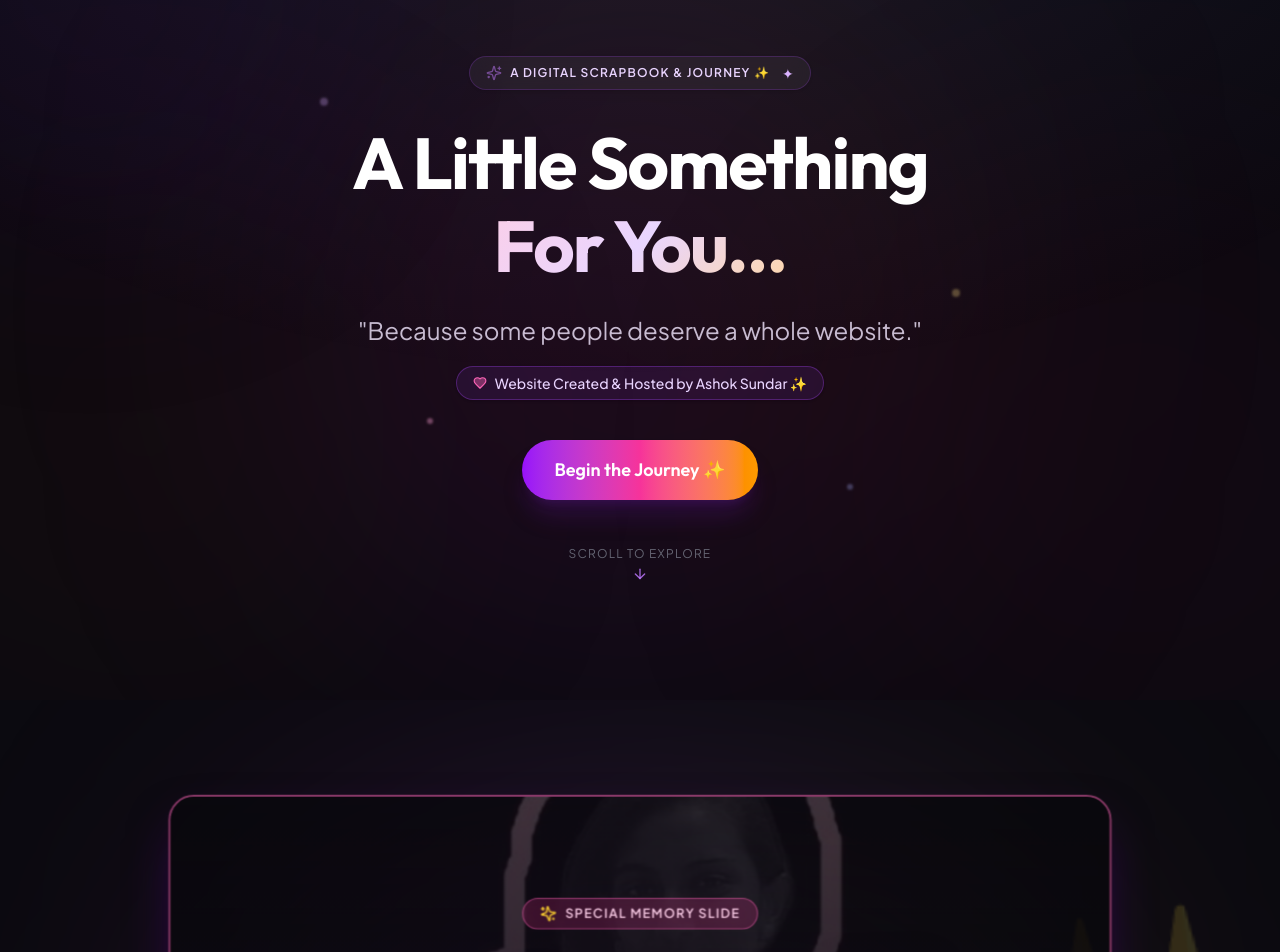
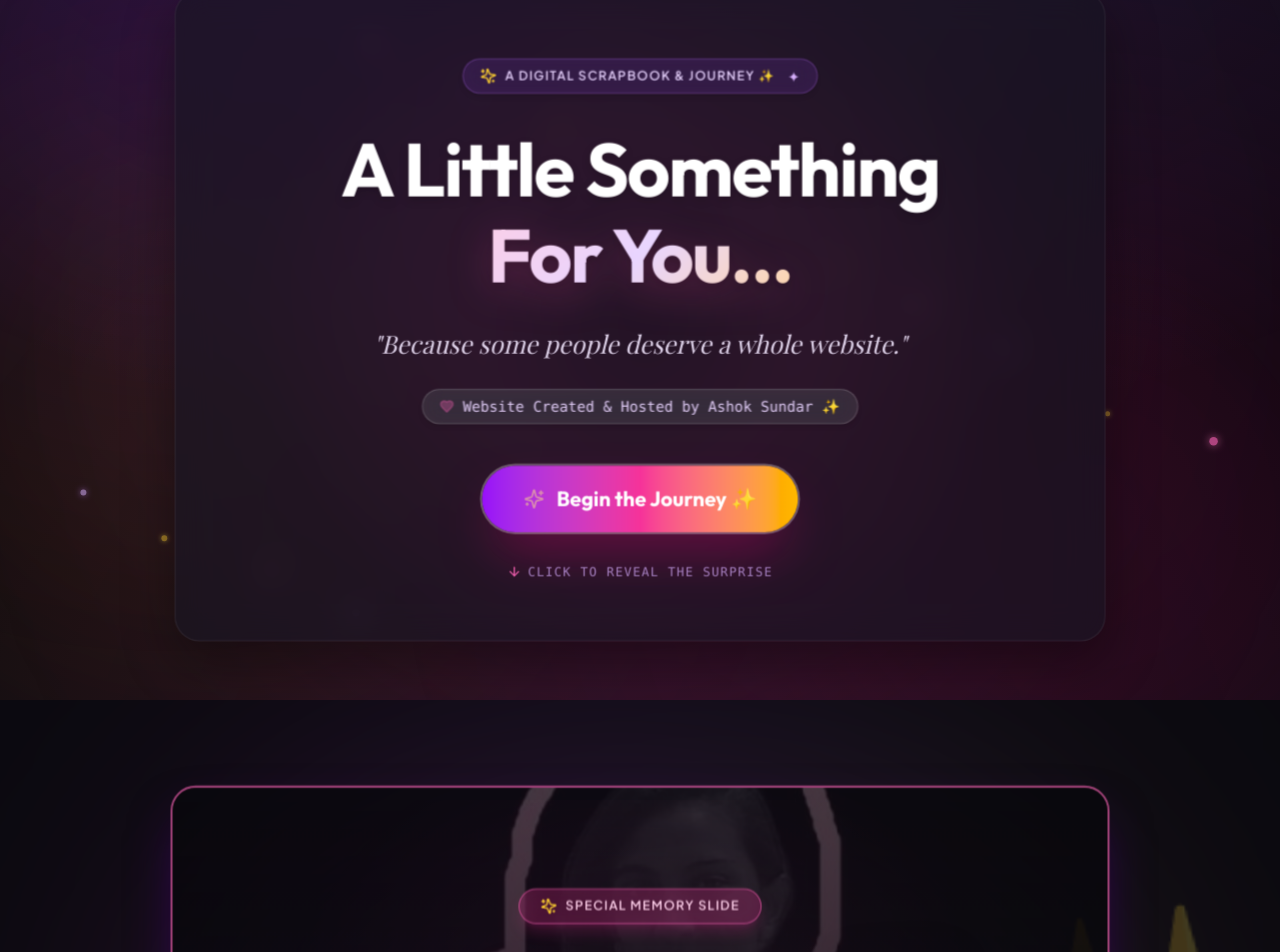
Before and after one commit to Ashoksundar18/abi-birthday, a React (Vite) app: page / in a window 1280 px wide. Shown: the part 100-1052 px from the top of the page. Built offline with nearby package versions, Linux system fonts and the light colour scheme; a web font is replaced by a local one.

Commit message:
Upgrade website aesthetics with 3D tilt cards, neon ambient lighting, and particle sparkles

```diff
--- a/src/components/AmbientBackground.jsx
+++ b/src/components/AmbientBackground.jsx
@@ -1,25 +1,55 @@
 import React from 'react';
+import { motion } from 'framer-motion';
 
 export default function AmbientBackground() {
+  const particles = Array.from({ length: 18 });
+
   return (
     <div className="fixed inset-0 pointer-events-none z-0 overflow-hidden select-none">
-      {/* Soft Purple Top Light Orb */}
-      <div className="absolute -top-40 -left-40 w-[500px] h-[500px] bg-purple-900/20 rounded-full blur-[120px] animate-pulse-glow" />
+      {/* Dynamic Glowing Ambient Light Orbs */}
+      <div className="absolute -top-40 -left-40 w-[650px] h-[650px] bg-purple-600/25 rounded-full blur-[140px] animate-pulse-glow" />
+      <div className="absolute top-1/3 -right-40 w-[700px] h-[700px] bg-pink-600/20 rounded-full blur-[160px] animate-pulse-glow" style={{ animationDelay: '2.5s' }} />
+      <div className="absolute bottom-10 -left-20 w-[550px] h-[550px] bg-amber-500/20 rounded-full blur-[150px] animate-pulse-glow" style={{ animationDelay: '4.5s' }} />
 
-      {/* Warm Rose Pink Right Light Orb */}
-      <div className="absolute top-1/3 -right-40 w-[600px] h-[600px] bg-pink-900/15 rounded-full blur-[140px] animate-pulse-glow" style={{ animationDelay: '2s' }} />
+      {/* Modern Mesh Radial Backdrop */}
+      <div className="absolute inset-0 bg-[radial-gradient(ellipse_90%_90%_at_50%_-20%,rgba(168,85,247,0.2),rgba(255,255,255,0))]" />
+      <div className="absolute inset-0 bg-[radial-gradient(circle_at_50%_120%,rgba(236,72,153,0.15),transparent_70%)]" />
 
-      {/* Soft Gold Bottom Left Orb */}
-      <div className="absolute bottom-10 -left-20 w-[450px] h-[450px] bg-amber-900/15 rounded-full blur-[130px] animate-pulse-glow" style={{ animationDelay: '4s' }} />
-
-      {/* Grid Texture lines (subtle) */}
-      <div className="absolute inset-0 bg-[radial-gradient(ellipse_80%_80%_at_50%_-20%,rgba(120,119,198,0.15),rgba(255,255,255,0))]" />
-
-      {/* Subtle Noise / Floating Star Orbs */}
-      <div className="absolute top-1/4 left-1/4 w-2 h-2 bg-purple-300/30 rounded-full blur-[1px] animate-float-slow" />
-      <div className="absolute top-2/3 left-1/3 w-1.5 h-1.5 bg-pink-300/40 rounded-full blur-[1px] animate-float-slow" style={{ animationDelay: '3s' }} />
-      <div className="absolute top-1/2 right-1/4 w-2 h-2 bg-amber-200/30 rounded-full blur-[1px] animate-float-slow" style={{ animationDelay: '1.5s' }} />
-      <div className="absolute bottom-1/4 right-1/3 w-1.5 h-1.5 bg-indigo-300/30 rounded-full blur-[1px] animate-float-slow" style={{ animationDelay: '4.5s' }} />
+      {/* Floating Animated Sparkle Dust Particles */}
+      {particles.map((_, i) => (
+        <motion.div
+          key={i}
+          initial={{
+            x: Math.random() * (typeof window !== 'undefined' ? window.innerWidth : 1200),
+            y: Math.random() * (typeof window !== 'undefined' ? window.innerHeight : 800),
+            opacity: Math.random() * 0.5 + 0.2,
+            scale: Math.random() * 0.6 + 0.4,
+          }}
+          animate={{
+            y: [0, -40, 0],
+            x: [0, Math.random() * 30 - 15, 0],
+            opacity: [0.2, 0.7, 0.2],
+            scale: [0.4, 0.9, 0.4],
+          }}
+          transition={{
+            duration: 6 + Math.random() * 6,
+            repeat: Infinity,
+            ease: 'easeInOut',
+            delay: Math.random() * 5,
+          }}
+          className={`absolute rounded-full blur-[0.5px] ${
+            i % 3 === 0
+              ? 'w-2 h-2 bg-amber-300 shadow-[0_0_8px_#fde047]'
+              : i % 3 === 1
+              ? 'w-2.5 h-2.5 bg-pink-400 shadow-[0_0_10px_#f472b6]'
+              : 'w-2 h-2 bg-purple-300 shadow-[0_0_8px_#c084fc]'
+          }`}
+          style={{
+            top: `${(i * 5.5) % 95}%`,
+            left: `${(i * 7.2) % 95}%`,
+          }}
+        />
+      ))}
     </div>
   );
 }
--- a/src/components/Hero.jsx
+++ b/src/components/Hero.jsx
@@ -1,17 +1,18 @@
 import React from 'react';
 import { motion } from 'framer-motion';
-import { Sparkles, ArrowDown, Heart, PartyPopper } from 'lucide-react';
+import { Sparkles, ArrowDown, Heart, PartyPopper, Stars } from 'lucide-react';
 import confetti from 'canvas-confetti';
 import { friendData } from '../config/friendData';
+import ThreeDCard from './ThreeDCard';
 
 export default function Hero({ onStarClick, starClickCount }) {
   const scrollToIntro = () => {
     // Fire celebratory birthday confetti when clicking Begin the Journey
     confetti({
-      particleCount: 80,
-      spread: 70,
-      origin: { y: 0.7 },
-      colors: ['#e0aaff', '#ffb4a2', '#ffd166', '#ffffff']
+      particleCount: 110,
+      spread: 90,
+      origin: { y: 0.65 },
+      colors: ['#e0aaff', '#ffb4a2', '#ffd166', '#f472b6', '#ffffff']
     });
 
     const el = document.getElementById('oii-abi-slide');
@@ -22,18 +23,25 @@ export default function Hero({ onStarClick, starClickCount }) {
 
   return (
     <section className="relative min-h-screen flex items-center justify-center pt-24 pb-16 px-6 overflow-hidden">
-      {/* Background Decorative Ambient Blobs */}
-      <div className="absolute top-1/2 left-1/2 -translate-x-1/2 -translate-y-1/2 w-[650px] h-[650px] bg-gradient-to-tr from-purple-600/15 via-pink-600/10 to-amber-500/10 rounded-full blur-[140px] pointer-events-none" />
+      {/* Background Decorative Ambient Glows */}
+      <div className="absolute top-1/2 left-1/2 -translate-x-1/2 -translate-y-1/2 w-[700px] h-[700px] bg-gradient-to-tr from-purple-600/20 via-pink-600/15 to-amber-500/15 rounded-full blur-[150px] pointer-events-none" />
 
-      <div className="relative z-10 max-w-4xl mx-auto text-center flex flex-col items-center">
+      <div className="relative z-10 max-w-4xl mx-auto text-center flex flex-col items-center w-full">
+        <ThreeDCard depth={45}>
+          <motion.div
+            initial={{ opacity: 0, scale: 0.9, y: 30 }}
+            animate={{ opacity: 1, scale: 1, y: 0 }}
+            transition={{ duration: 0.9, type: 'spring', damping: 20 }}
+            className="glass-card rounded-3xl p-8 sm:p-16 relative overflow-hidden border-2 border-purple-400/30 shadow-2xl shadow-purple-950/70 flex flex-col items-center"
+          >
             {/* Top Scrapbook Badge */}
             <motion.div
               initial={{ opacity: 0, y: 20 }}
               animate={{ opacity: 1, y: 0 }}
               transition={{ duration: 0.8 }}
-          className="inline-flex items-center gap-2 px-4 py-1.5 rounded-full bg-white/5 border border-purple-500/20 backdrop-blur-md mb-8 shadow-sm"
+              className="inline-flex items-center gap-2 px-4 py-1.5 rounded-full bg-purple-500/15 border border-purple-400/30 backdrop-blur-md mb-8 shadow-md"
             >
-          <Sparkles className="w-4 h-4 text-purple-400 animate-pulse" />
+              <Sparkles className="w-4 h-4 text-amber-300 animate-spin" style={{ animationDuration: '4s' }} />
               <span className="text-xs uppercase tracking-widest font-semibold text-purple-200">
                 {friendData.hero.badge}
               </span>
@@ -53,10 +61,10 @@ export default function Hero({ onStarClick, starClickCount }) {
               initial={{ opacity: 0, y: 25 }}
               animate={{ opacity: 1, y: 0 }}
               transition={{ duration: 0.8, delay: 0.2 }}
-          className="font-heading text-4xl sm:text-6xl md:text-7xl font-bold tracking-tight text-white mb-6 leading-[1.15]"
+              className="font-heading text-4xl sm:text-6xl md:text-7xl font-bold tracking-tight text-white mb-6 leading-[1.15] drop-shadow-lg"
             >
               A Little Something <br className="hidden sm:inline" />
-          <span className="text-gradient-romantic">For You...</span>
+              <span className="text-gradient-romantic drop-shadow-[0_10px_20px_rgba(236,72,153,0.3)]">For You...</span>
             </motion.h1>
 
             {/* Subheading */}
@@ -64,7 +72,7 @@ export default function Hero({ onStarClick, starClickCount }) {
               initial={{ opacity: 0, y: 25 }}
               animate={{ opacity: 1, y: 0 }}
               transition={{ duration: 0.8, delay: 0.4 }}
-          className="text-lg sm:text-2xl font-normal text-purple-100/80 max-w-2xl mb-4 leading-relaxed"
+              className="text-lg sm:text-2xl font-light text-purple-100/90 max-w-2xl mb-6 leading-relaxed font-serif italic"
             >
               "{friendData.hero.subheading}"
             </motion.p>
@@ -74,9 +82,9 @@ export default function Hero({ onStarClick, starClickCount }) {
               initial={{ opacity: 0, y: 20 }}
               animate={{ opacity: 1, y: 0 }}
               transition={{ duration: 0.8, delay: 0.5 }}
-          className="mb-10 inline-flex items-center gap-2 px-4 py-1.5 rounded-full bg-purple-500/10 border border-purple-500/30 text-xs sm:text-sm text-purple-200 font-medium shadow-sm"
+              className="mb-10 inline-flex items-center gap-2 px-4 py-1.5 rounded-full bg-white/10 border border-white/20 text-xs sm:text-sm text-purple-200 font-mono shadow-md backdrop-blur-md"
             >
-          <Heart className="w-3.5 h-3.5 text-pink-400 fill-pink-400/40" />
+              <Heart className="w-3.5 h-3.5 text-pink-400 fill-pink-400/60 animate-pulse" />
               <span>{friendData.hero.creatorCredit}</span>
             </motion.div>
 
@@ -89,34 +97,25 @@ export default function Hero({ onStarClick, starClickCount }) {
             >
               <button
                 onClick={scrollToIntro}
-            className="group relative inline-flex items-center gap-3 px-8 py-4 rounded-full bg-gradient-to-r from-purple-600 via-pink-500 to-amber-500 text-white font-heading font-semibold text-base sm:text-lg shadow-xl shadow-purple-900/30 hover:shadow-purple-500/40 hover:scale-105 active:scale-98 transition-all duration-300 cursor-pointer overflow-hidden"
+                className="group relative inline-flex items-center gap-3 px-9 py-4 sm:px-10 sm:py-4.5 rounded-full bg-gradient-to-r from-purple-600 via-pink-500 to-amber-400 text-white font-heading font-bold text-base sm:text-xl shadow-2xl shadow-pink-600/40 hover:shadow-pink-500/60 hover:scale-105 active:scale-98 transition-all duration-300 cursor-pointer overflow-hidden ring-2 ring-white/30"
               >
+                <Stars className="w-5 h-5 text-amber-200 animate-pulse" />
                 <span className="relative z-10">{friendData.hero.ctaButton}</span>
-            <div className="absolute inset-0 bg-white/20 translate-y-full group-hover:translate-y-0 transition-transform duration-300" />
+                <div className="absolute inset-0 bg-white/25 translate-y-full group-hover:translate-y-0 transition-transform duration-300" />
               </button>
 
               {/* Hint indicator */}
               <motion.div
                 animate={{ y: [0, 6, 0] }}
-            transition={{ duration: 2, repeat: Infinity, ease: "easeInOut" }}
-            className="mt-6 text-gray-400 flex flex-col items-center gap-1 cursor-pointer"
-            onClick={scrollToIntro}
+                transition={{ duration: 2, repeat: Infinity, ease: 'easeInOut' }}
+                className="flex items-center gap-1.5 text-xs text-purple-300/70 font-mono uppercase tracking-widest mt-2"
               >
-            <span className="text-xs uppercase tracking-widest opacity-60">Scroll to explore</span>
-            <ArrowDown className="w-4 h-4 text-purple-400/80" />
+                <ArrowDown className="w-3.5 h-3.5 text-pink-400" />
+                <span>Click to reveal the surprise</span>
               </motion.div>
             </motion.div>
-
-        {/* Easter Egg Hint feedback when clicked partially */}
-        {starClickCount > 0 && starClickCount < 5 && (
-          <motion.p
-            initial={{ opacity: 0 }}
-            animate={{ opacity: 1 }}
-            className="mt-4 text-xs text-amber-300/70 font-mono"
-          >
-            ✦ Clicked {starClickCount}/5 times...
-          </motion.p>
-        )}
+          </motion.div>
+        </ThreeDCard>
       </div>
     </section>
   );
--- a/src/components/OiiAbiSlide.jsx
+++ b/src/components/OiiAbiSlide.jsx
@@ -1,36 +1,36 @@
 import React from 'react';
 import { motion } from 'framer-motion';
-import { Sparkles, Heart } from 'lucide-react';
+import { Sparkles, Heart, Stars } from 'lucide-react';
 import ThreeDCard from './ThreeDCard';
 
 export default function OiiAbiSlide() {
   return (
     <section id="oii-abi-slide" className="relative min-h-screen flex items-center justify-center py-24 px-6 overflow-hidden">
       {/* Background Glow Orbs */}
-      <div className="absolute top-1/2 left-1/2 -translate-x-1/2 -translate-y-1/2 w-[800px] h-[500px] bg-gradient-to-r from-pink-500/20 via-purple-500/20 to-amber-500/20 rounded-full blur-[140px] pointer-events-none" />
+      <div className="absolute top-1/2 left-1/2 -translate-x-1/2 -translate-y-1/2 w-[850px] h-[550px] bg-gradient-to-r from-pink-500/25 via-purple-500/25 to-amber-500/20 rounded-full blur-[150px] pointer-events-none" />
 
       {/* Aesthetic Background Watermark Text */}
       <div className="absolute inset-0 flex items-center justify-center pointer-events-none select-none z-0 overflow-hidden">
-        <span className="font-handwriting text-8xl sm:text-[14rem] md:text-[18rem] font-extrabold text-pink-300/15 block whitespace-nowrap tracking-wider rotate-[-4deg] filter drop-shadow-2xl">
+        <span className="font-handwriting text-8xl sm:text-[14rem] md:text-[18rem] font-extrabold text-pink-300/20 block whitespace-nowrap tracking-wider rotate-[-4deg] filter drop-shadow-2xl">
           oii Abi... ✨
         </span>
       </div>
 
       <div className="relative z-10 max-w-4xl mx-auto text-center w-full">
-        <ThreeDCard depth={50}>
+        <ThreeDCard depth={55}>
           <motion.div
             initial={{ opacity: 0, scale: 0.85, y: 30 }}
             whileInView={{ opacity: 1, scale: 1, y: 0 }}
             viewport={{ once: true }}
             transition={{ duration: 0.9, type: 'spring', damping: 20 }}
-            className="rounded-3xl p-10 sm:p-24 relative overflow-hidden border-2 border-pink-400/50 shadow-2xl shadow-purple-950/80 min-h-[500px] sm:min-h-[580px] flex flex-col items-center justify-between"
+            className="rounded-3xl p-10 sm:p-24 relative overflow-hidden border-2 border-pink-400/60 shadow-2xl shadow-purple-950/90 min-h-[520px] sm:min-h-[600px] flex flex-col items-center justify-between group"
           >
             {/* PHOTO USED DIRECTLY AS CARD BACKGROUND */}
             <div className="absolute inset-0 z-0">
               <img
                 src="/images/oii_abi_photo.jpg"
                 alt="Abi Background Photo"
-                className="w-full h-full object-cover object-center opacity-40 mix-blend-luminosity scale-105 group-hover:scale-110 transition-transform duration-700 pointer-events-none select-none"
+                className="w-full h-full object-cover object-center opacity-45 mix-blend-luminosity scale-105 group-hover:scale-110 transition-transform duration-1000 pointer-events-none select-none"
               />
               {/* Soft Gradient Overlay for crisp text contrast */}
               <div className="absolute inset-0 bg-gradient-to-t from-[#0b0a10] via-[#0b0a10]/75 to-[#0b0a10]/50" />
@@ -39,7 +39,7 @@ export default function OiiAbiSlide() {
             {/* CARD FOREGROUND CONTENT */}
             <div className="relative z-10 w-full flex flex-col items-center">
               {/* Subtle Ambient Top Tag */}
-              <div className="inline-flex items-center gap-2 px-4 py-1.5 rounded-full bg-pink-500/20 border border-pink-400/50 text-pink-200 text-xs font-semibold uppercase tracking-widest mb-8 backdrop-blur-md">
+              <div className="inline-flex items-center gap-2 px-5 py-2 rounded-full bg-pink-500/25 border border-pink-400/60 text-pink-200 text-xs font-semibold uppercase tracking-widest mb-8 backdrop-blur-md shadow-lg shadow-pink-500/20">
                 <Sparkles className="w-4 h-4 text-amber-300 animate-spin" style={{ animationDuration: '4s' }} />
                 <span>SPECIAL MEMORY SLIDE</span>
               </div>
@@ -52,7 +52,7 @@ export default function OiiAbiSlide() {
                 transition={{ duration: 0.7, delay: 0.2 }}
                 className="mb-8"
               >
-                <h2 className="font-handwriting text-6xl sm:text-8xl md:text-[9rem] font-extrabold text-gradient-romantic tracking-wide drop-shadow-[0_10px_20px_rgba(0,0,0,0.8)] leading-none">
+                <h2 className="font-handwriting text-6xl sm:text-8xl md:text-[9.5rem] font-extrabold text-gradient-romantic tracking-wide drop-shadow-[0_12px_24px_rgba(0,0,0,0.9)] leading-none">
                   oii Abi... ✨
                 </h2>
               </motion.div>
@@ -60,15 +60,15 @@ export default function OiiAbiSlide() {
 
             {/* Subtitle & Accent Footer */}
             <div className="relative z-10 w-full flex flex-col items-center">
-              <p className="text-xl sm:text-3xl font-serif italic text-amber-100/95 max-w-xl mx-auto mb-8 font-light drop-shadow-md">
+              <p className="text-xl sm:text-3xl font-serif italic text-amber-100 max-w-xl mx-auto mb-8 font-light drop-shadow-lg leading-snug">
                 "A small corner of the internet made dedicated especially for you."
               </p>
 
               {/* Bottom Accent Decor */}
               <div className="flex items-center justify-center gap-4 text-pink-400">
-                <div className="h-[1px] w-24 bg-gradient-to-r from-transparent to-pink-400" />
+                <div className="h-[1.5px] w-24 bg-gradient-to-r from-transparent to-pink-400" />
                 <Heart className="w-6 h-6 fill-pink-400 animate-pulse" />
-                <div className="h-[1px] w-24 bg-gradient-to-l from-transparent to-pink-400" />
+                <div className="h-[1.5px] w-24 bg-gradient-to-l from-transparent to-pink-400" />
               </div>
             </div>
           </motion.div>
--- a/src/components/ThreeDCard.jsx
+++ b/src/components/ThreeDCard.jsx
@@ -1,7 +1,7 @@
 import React, { useState } from 'react';
 import { motion } from 'framer-motion';
 
-export default function ThreeDCard({ children, className = "", depth = 30 }) {
+export default function ThreeDCard({ children, className = "", depth = 40 }) {
   const [rotateX, setRotateX] = useState(0);
   const [rotateY, setRotateY] = useState(0);
   const [glare, setGlare] = useState({ x: 50, y: 50, opacity: 0 });
@@ -11,25 +11,23 @@ export default function ThreeDCard({ children, className = "", depth = 30 }) {
     const width = rect.width;
     const height = rect.height;
 
-    // Calculate normalized mouse position from center (-0.5 to +0.5)
     const mouseX = e.clientX - rect.left;
     const mouseY = e.clientY - rect.top;
 
     const normX = mouseX / width - 0.5;
     const normY = mouseY / height - 0.5;
 
-    // Calculate 3D tilt angles (max 15 deg)
-    const tiltX = -normY * 20;
-    const tiltY = normX * 20;
+    // Smooth responsive tilt angles
+    const tiltX = -normY * 18;
+    const tiltY = normX * 18;
 
     setRotateX(tiltX);
     setRotateY(tiltY);
 
-    // Glare reflection position
     setGlare({
       x: (mouseX / width) * 100,
       y: (mouseY / height) * 100,
-      opacity: 0.25
+      opacity: 0.35,
     });
   };
 
@@ -41,8 +39,8 @@ export default function ThreeDCard({ children, className = "", depth = 30 }) {
 
   return (
     <div
-      className="perspective-1000"
-      style={{ perspective: '1000px' }}
+      className="perspective-1000 w-full"
+      style={{ perspective: '1200px' }}
       onMouseMove={handleMouseMove}
       onMouseLeave={handleMouseLeave}
     >
@@ -51,20 +49,28 @@ export default function ThreeDCard({ children, className = "", depth = 30 }) {
           rotateX,
           rotateY,
         }}
-        transition={{ type: 'spring', damping: 20, stiffness: 200, mass: 0.5 }}
+        transition={{ type: 'spring', damping: 18, stiffness: 220, mass: 0.4 }}
         style={{ transformStyle: 'preserve-3d' }}
-        className={`relative transition-shadow duration-300 ${className}`}
+        className={`relative transition-all duration-300 group ${className}`}
       >
+        {/* Glowing Neon Atmosphere Backlight */}
+        <div
+          className="absolute -inset-1 rounded-3xl bg-gradient-to-r from-pink-500/30 via-purple-500/30 to-amber-500/30 blur-xl opacity-0 group-hover:opacity-100 transition-opacity duration-500 pointer-events-none"
+        />
+
         {/* 3D Content Container */}
-        <div style={{ transform: `translateZ(${depth}px)`, transformStyle: 'preserve-3d' }}>
+        <div
+          className="relative z-10 w-full h-full"
+          style={{ transform: `translateZ(${depth}px)`, transformStyle: 'preserve-3d' }}
+        >
           {children}
         </div>
 
-        {/* 3D Dynamic Glare / Light Reflection Sheen */}
+        {/* 3D Specular Light Reflection Sheen */}
         <div
-          className="absolute inset-0 pointer-events-none rounded-[inherit] transition-opacity duration-300 z-30"
+          className="absolute inset-0 pointer-events-none rounded-3xl transition-opacity duration-300 z-30 overflow-hidden"
           style={{
-            background: `radial-gradient(circle at ${glare.x}% ${glare.y}%, rgba(255,255,255,${glare.opacity}) 0%, transparent 60%)`,
+            background: `radial-gradient(circle at ${glare.x}% ${glare.y}%, rgba(255,255,255,${glare.opacity}) 0%, rgba(236,72,153,0.15) 30%, transparent 70%)`,
           }}
         />
       </motion.div>
```
Also changed, not shown: src/components/FinalSection.jsx (+28 -10 lines), src/components/Timeline.jsx (+15 -12 lines). Lines whose indentation alone changed are shown as unchanged.
